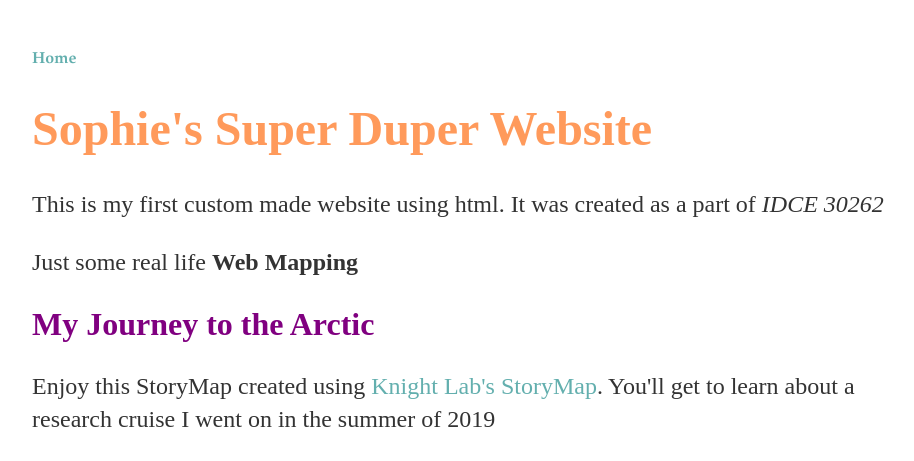
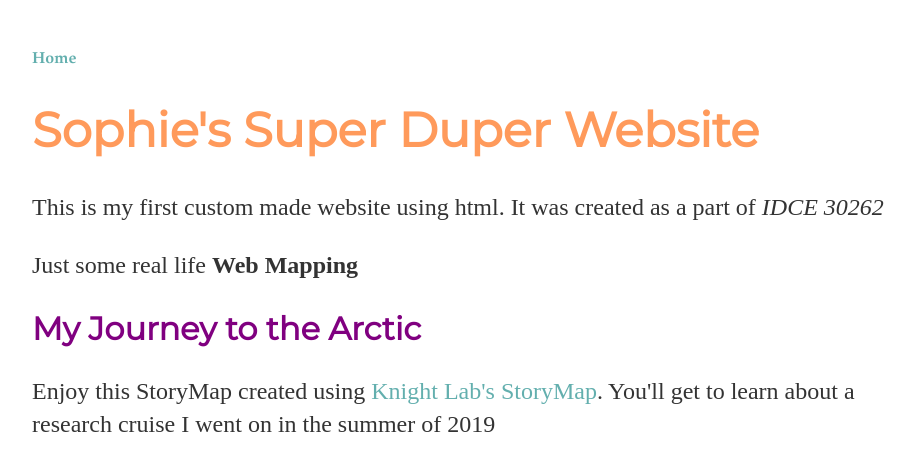
Before and after one commit to sophspilio/sophspilio.github.io, a Jekyll site: the page built from index.html, in a window 1280 px wide. Shown: the top 461 px of the page, without its empty margins (160-1074 px from the left). Built offline with Jekyll 4.4.1, drawn with Linux system fonts in a browser that asks for light colours; some web fonts are replaced; grey boxes are pictures that could not be loaded.

Commit message:
Update default.html

```diff
--- a/_layouts/default.html
+++ b/_layouts/default.html
@@ -4,9 +4,13 @@
 			<title>{{ page.title }}</title>
 			<!-- link to main stylesheet -->
 			<link rel="stylesheet" type="text/css" href="/css/main.css">
+			<link rel="stylesheet" href="https://fonts.googleapis.com/css?family=Montserrat">
+			<link rel="stylesheet" href="https://fonts.googleapis.com/css?family=Carto">
 		</head>
 		<body>
 			<link rel="stylesheet" type="text/css" href="/css/main.css">
+			<link rel="stylesheet" href="https://fonts.googleapis.com/css?family=Montserrat">
+			<link rel="stylesheet" href="https://fonts.googleapis.com/css?family=Carto">
 			<nav>
 	    		<ul>
 	        		<li><a href="/">Home</a></li>
```
